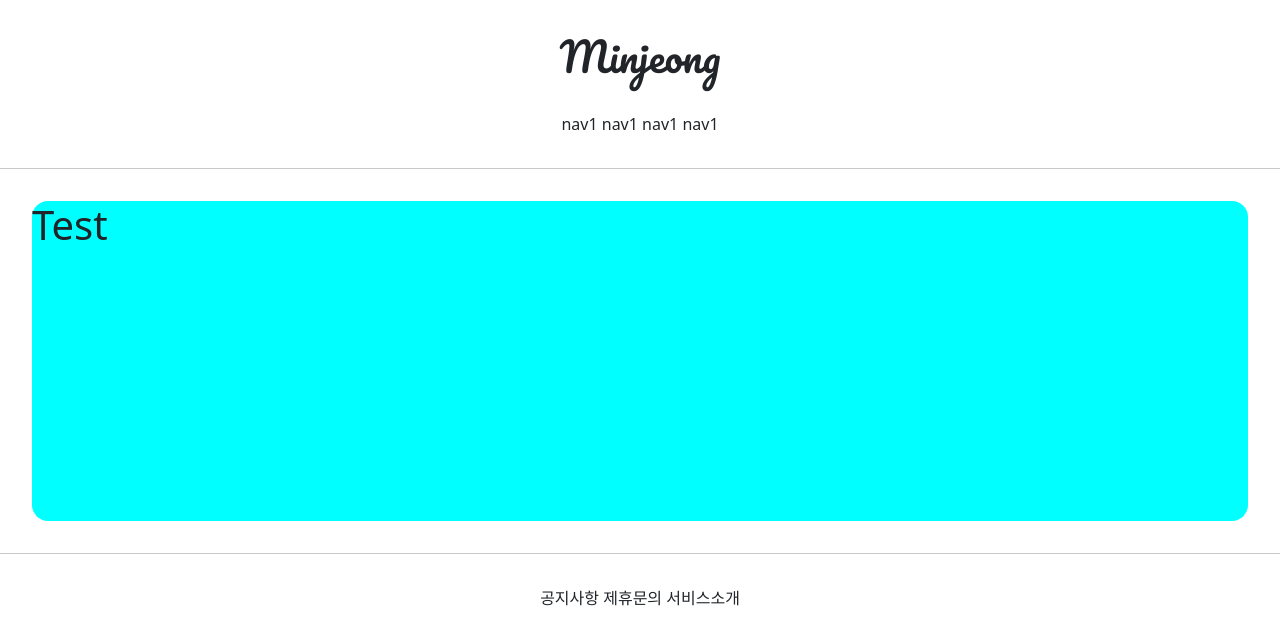
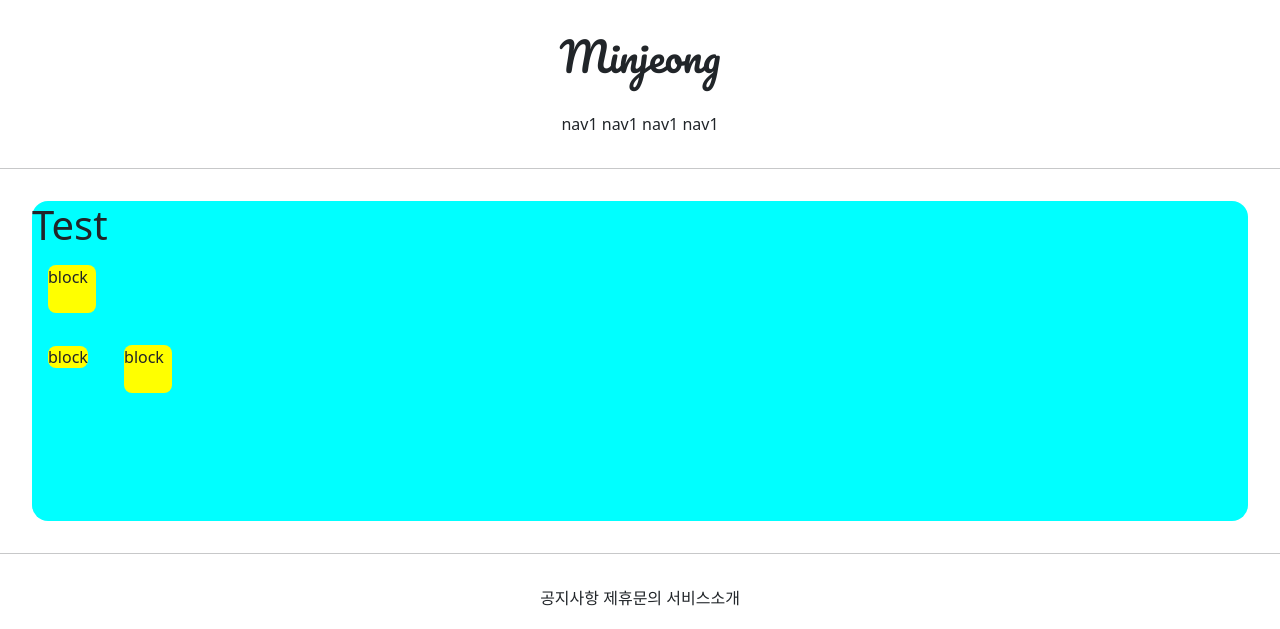
Before and after one commit to minjeong00/web_class, a Django app: page /accounts/hello_world/ in a window 1280 px wide. Shown: the top 629 px of the page. Run offline with Django 3.2, Linux system fonts and the light colour scheme; parts of the project's set-up code (start-up, migrations or seed data) failed here and were passed over.

Commit message:
7/6 commit

```diff
--- a/accountapp/templates/accountapp/hello_world.html
+++ b/accountapp/templates/accountapp/hello_world.html
@@ -1,8 +1,27 @@
 {% extends 'base.html' %}
 
 {% block content %}
+
+    <style>
+
+        .testing{
+            background-color: yellow;
+            margin: 1rem;
+            height: 48px;
+            width: 48px;
+            border-radius: .5rem;
+        }
+
+    </style>
+
     <div style="height: 20rem; background-color: aqua; margin: 2rem; border-radius: 1rem">
         <h1>Test</h1>
+
+    <div class="testing" style="display: block">block</div>
+    <div class="testing" style="display: inline">block</div>
+    <div class="testing" style="display: inline-block">block</div>
+    <div class="testing" style="display: none">block</div>
+
     </div>
 
 {% endblock %}
```
